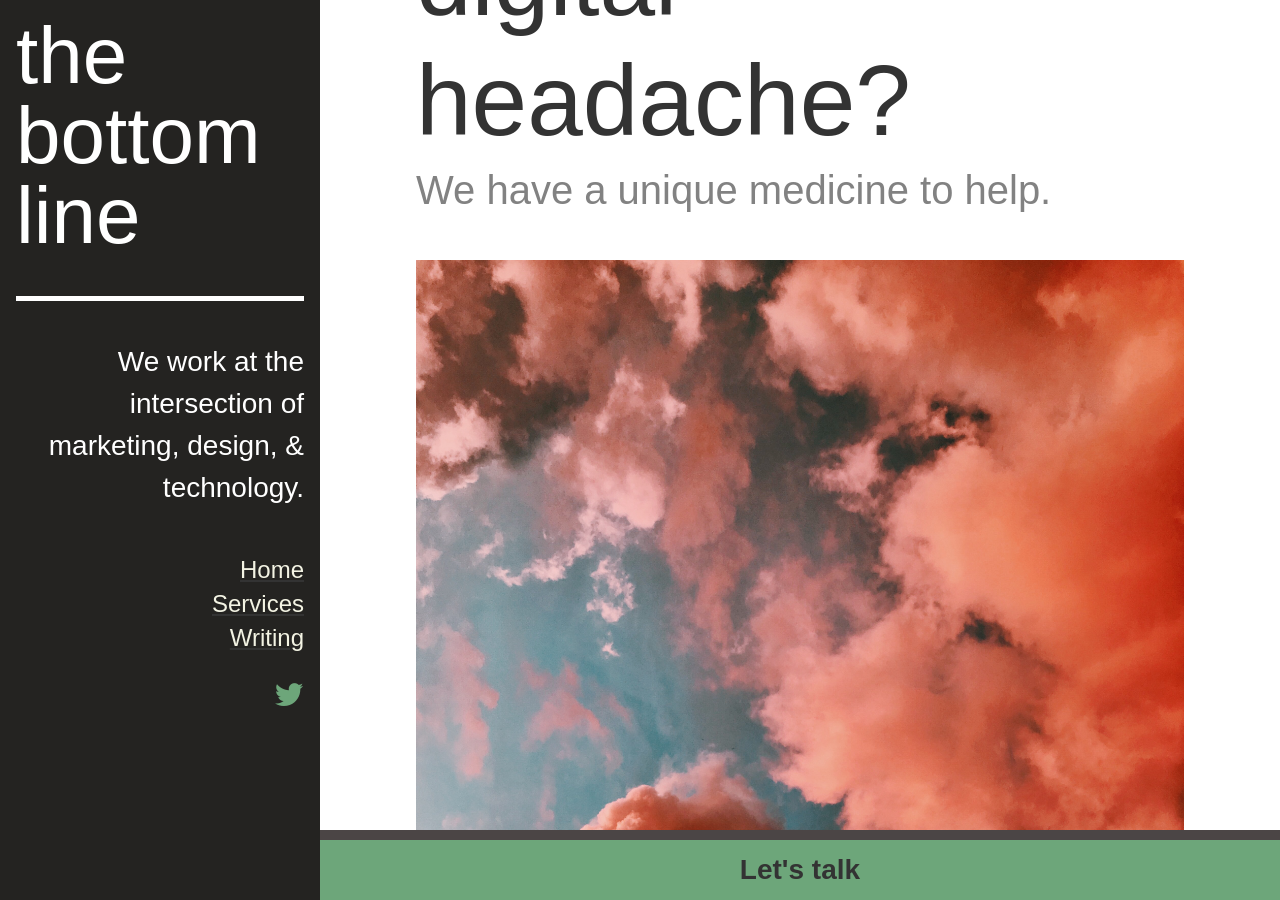
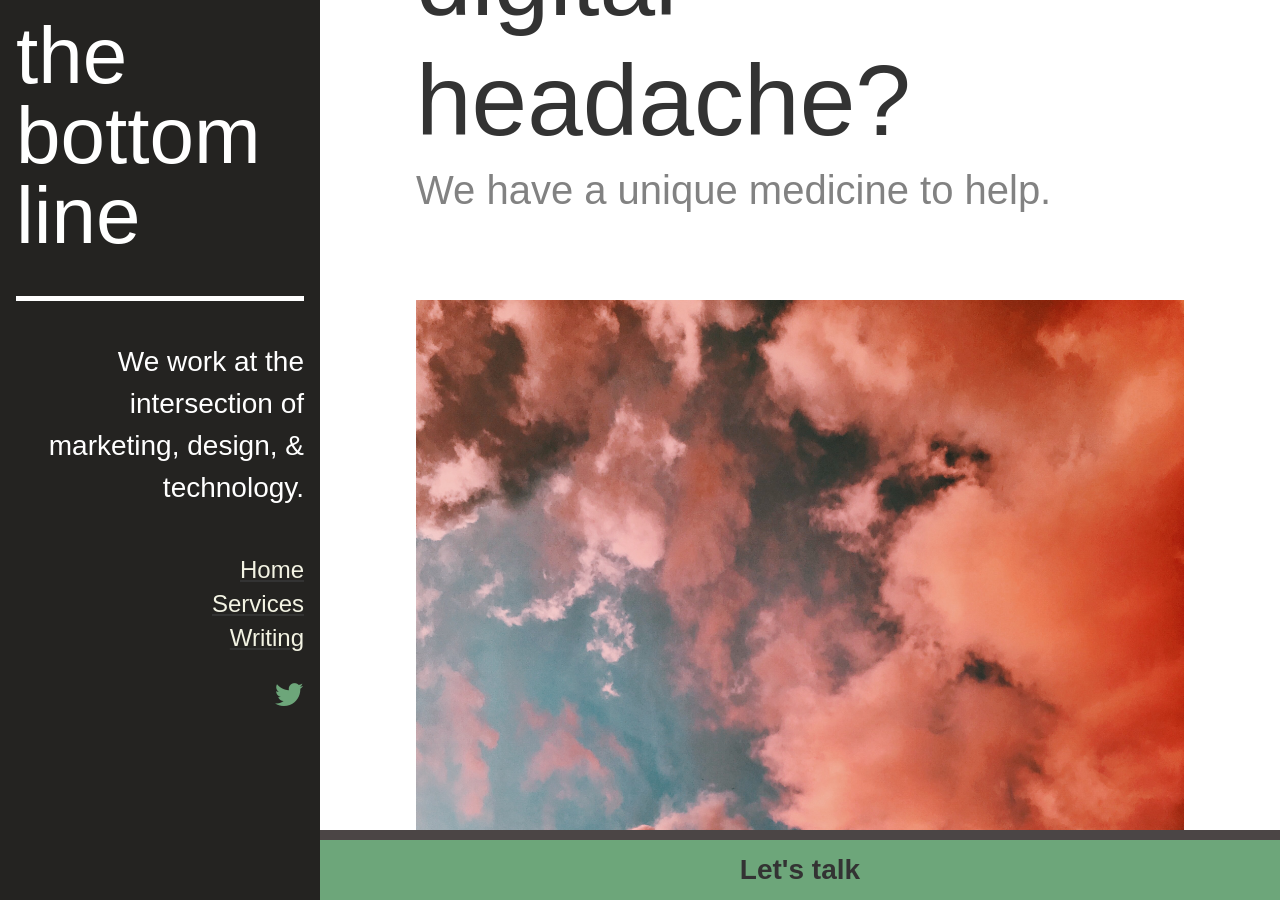
Before and after one commit to baselrazouk/bottomline, a Jekyll site: the page built from index.html, in a window 1280 px wide and 900 px high, scrolled down 275 px. Built offline with Jekyll 4.4.1, drawn with Linux system fonts in a browser that asks for light colours.

Commit message:
Update _default.scss

```diff
--- a/_sass/_default.scss
+++ b/_sass/_default.scss
@@ -508,13 +508,16 @@
 }
 
 .hero-image {
-  height: 50vh;
-  background-position: center;
-  background-repeat: no-repeat;
-  background-size: cover;
-  position: relative;
+    display: flex;
+    justify-content: center;
+    align-items: center;
+    overflow: hidden
 }
-
+.hero-image img {
+    flex-shrink: 0;
+    min-width: 100%;
+    min-height: 100%
+}
 /*****************************************************************************
 Home
 *****************************************************************************/
```
